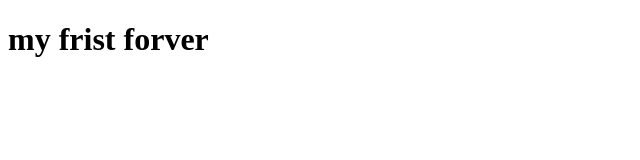
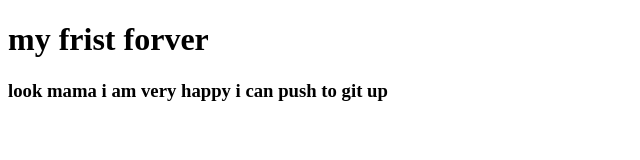
Before and after one commit to sujandas921/my-first-website, a plain HTML site: page index.html in a window 1280 px wide. Shown: the whole page, without its empty margins (0-640 px from the left). Drawn offline with Linux system fonts and the light colour scheme.

Commit message:
learn getup

```diff
--- a/index.html
+++ b/index.html
@@ -7,5 +7,6 @@
 </head>
 <body>
     <h1>my frist forver</h1>
+    <h3>look mama i am very happy i can push to git up </h3>
 </body>
 </html>
```
